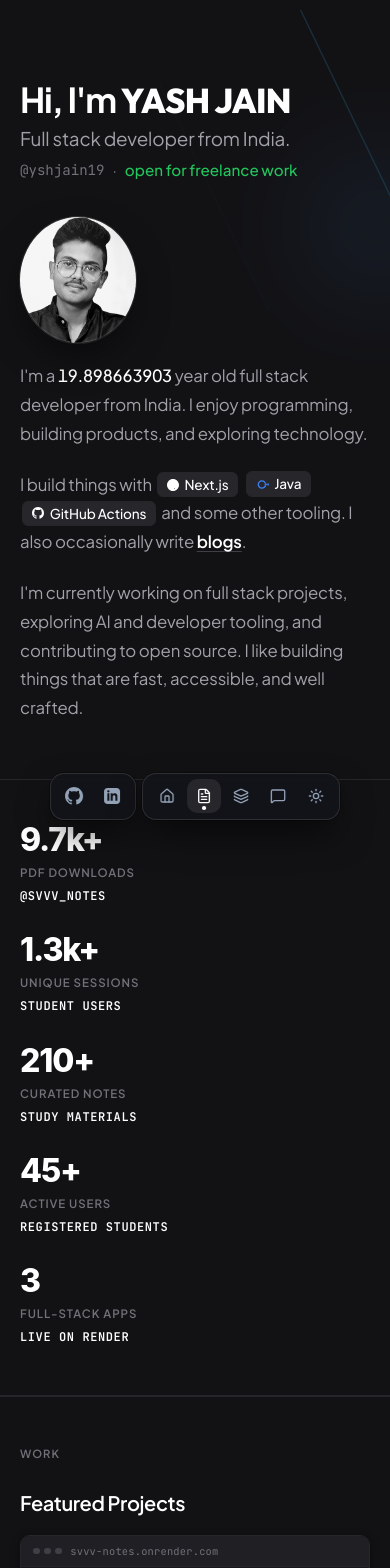
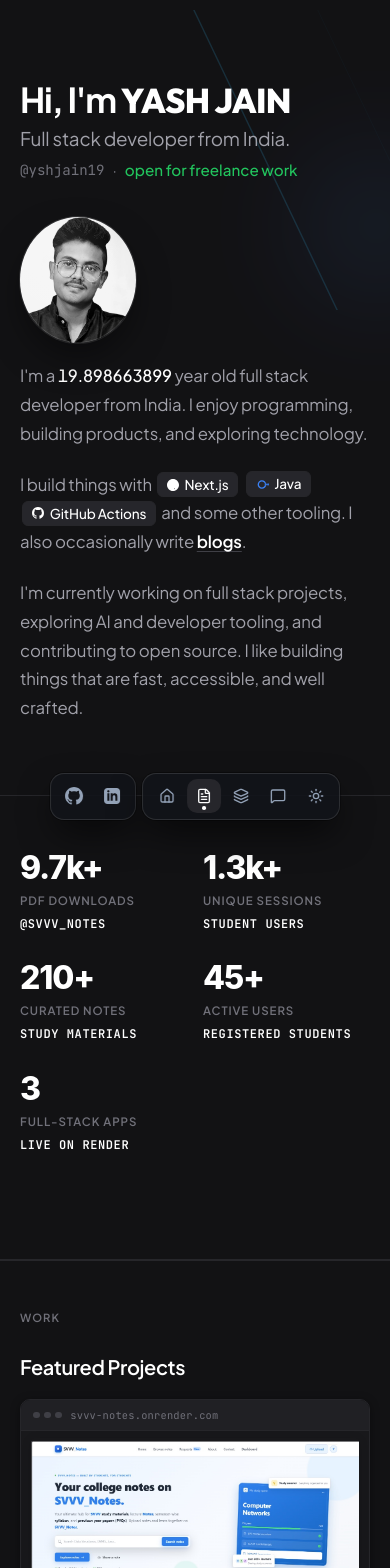
Before and after one commit to yshjain19/portfolio, a React (Vite) app: page / in a window 390 px wide. Shown: the top 1568 px of the page. Built offline with nearby package versions, Linux system fonts and the light colour scheme.

Commit message:
fix: anchor avatar within hero right slot and display all 5 impact metrics completely without dock overlap

```diff
--- a/src/components/Hero.jsx
+++ b/src/components/Hero.jsx
@@ -58,15 +58,15 @@ export default function Hero() {
         return;
       }
 
-      // Check if mouse is hovering over any interactive option or scrolled past hero
+      // Check if mouse is hovering over interactive options, text content, or scrolled past hero
       const targetEl = document.elementFromPoint(e.clientX, e.clientY);
-      const isOverOption = !!targetEl?.closest(
-        'a, button, [role="button"], .dock-item, .dock-group, .inline-tech-badge, input, textarea, .project-card, .footer__link, .sitemap-link-btn, .tech-chip, .contact__item, .hero-text-link'
+      const isOverInteractiveOrText = !!targetEl?.closest(
+        'a, button, [role="button"], .dock-item, .dock-group, .inline-tech-badge, input, textarea, .project-card, .footer__link, .sitemap-link-btn, .tech-chip, .contact__item, .hero-text-link, .hero-signature__top-block, .hero-signature__content'
       );
 
       // If user has scrolled past hero, avatar must stay parked at its home slot
-      const isScrolledPast = window.scrollY > 420;
-      const shouldStick = isOverOption || isScrolledPast;
+      const isScrolledPast = window.scrollY > 380;
+      const shouldStick = isOverInteractiveOrText || isScrolledPast;
 
       const p = physicsRef.current;
       p.isStuck = shouldStick;
@@ -84,11 +84,15 @@ export default function Hero() {
         const slotCenterX = rect.left + rect.width / 2;
         const slotCenterY = rect.top + rect.height / 2;
 
-        p.targetX = e.clientX - slotCenterX;
-        p.targetY = e.clientY - slotCenterY;
-        p.targetScale = 0.94;
-        p.targetTiltY = Math.max(-12, Math.min(12, (e.movementX || 0) * 1.5));
-        p.targetTiltX = Math.max(-12, Math.min(12, -(e.movementY || 0) * 1.5));
+        const rawDeltaX = e.clientX - slotCenterX;
+        const rawDeltaY = e.clientY - slotCenterY;
+
+        // Tethered interactive float so avatar stays anchored to its right-side slot zone
+        p.targetX = Math.max(-85, Math.min(85, rawDeltaX * 0.42));
+        p.targetY = Math.max(-85, Math.min(85, rawDeltaY * 0.42));
+        p.targetScale = 0.95;
+        p.targetTiltY = Math.max(-10, Math.min(10, (e.movementX || 0) * 1.2));
+        p.targetTiltX = Math.max(-10, Math.min(10, -(e.movementY || 0) * 1.2));
       }
     };
 
--- a/src/index.css
+++ b/src/index.css
@@ -685,29 +685,30 @@ button { cursor: pointer; background: none; border: none; font: inherit; }
 
 /* ── Impact / Highlighted Metrics (Reference Style) ────────── */
 .impact-section {
-  padding: 2.75rem 0 3rem;
+  padding: 3.5rem 0 6.5rem;
   border-top: 1px solid var(--border);
   border-bottom: 1px solid var(--border);
   background: var(--bg);
+  position: relative;
 }
 
 .impact-grid {
   display: grid;
-  grid-template-columns: repeat(4, 1fr);
-  gap: 2.5rem 2rem;
-}
-
-@media (max-width: 768px) {
+  grid-template-columns: repeat(5, 1fr);
+  gap: 2rem 1.25rem;
+}
+
+@media (max-width: 900px) {
+  .impact-grid {
+    grid-template-columns: repeat(3, 1fr);
+    gap: 2rem 1.5rem;
+  }
+}
+
+@media (max-width: 580px) {
   .impact-grid {
     grid-template-columns: repeat(2, 1fr);
-    gap: 2rem 1.5rem;
-  }
-}
-
-@media (max-width: 480px) {
-  .impact-grid {
-    grid-template-columns: 1fr;
-    gap: 1.75rem;
+    gap: 1.75rem 1rem;
   }
 }
 
@@ -2248,7 +2249,7 @@ body, main, section, .navbar, .footer, .project-card, .impact-item, .tech-chip,
    ============================================================ */
 
 .hero-signature {
-  padding: 5rem 0 3.5rem;
+  padding: 5rem 0 4.5rem;
   position: relative;
   overflow: visible;
 }
```
